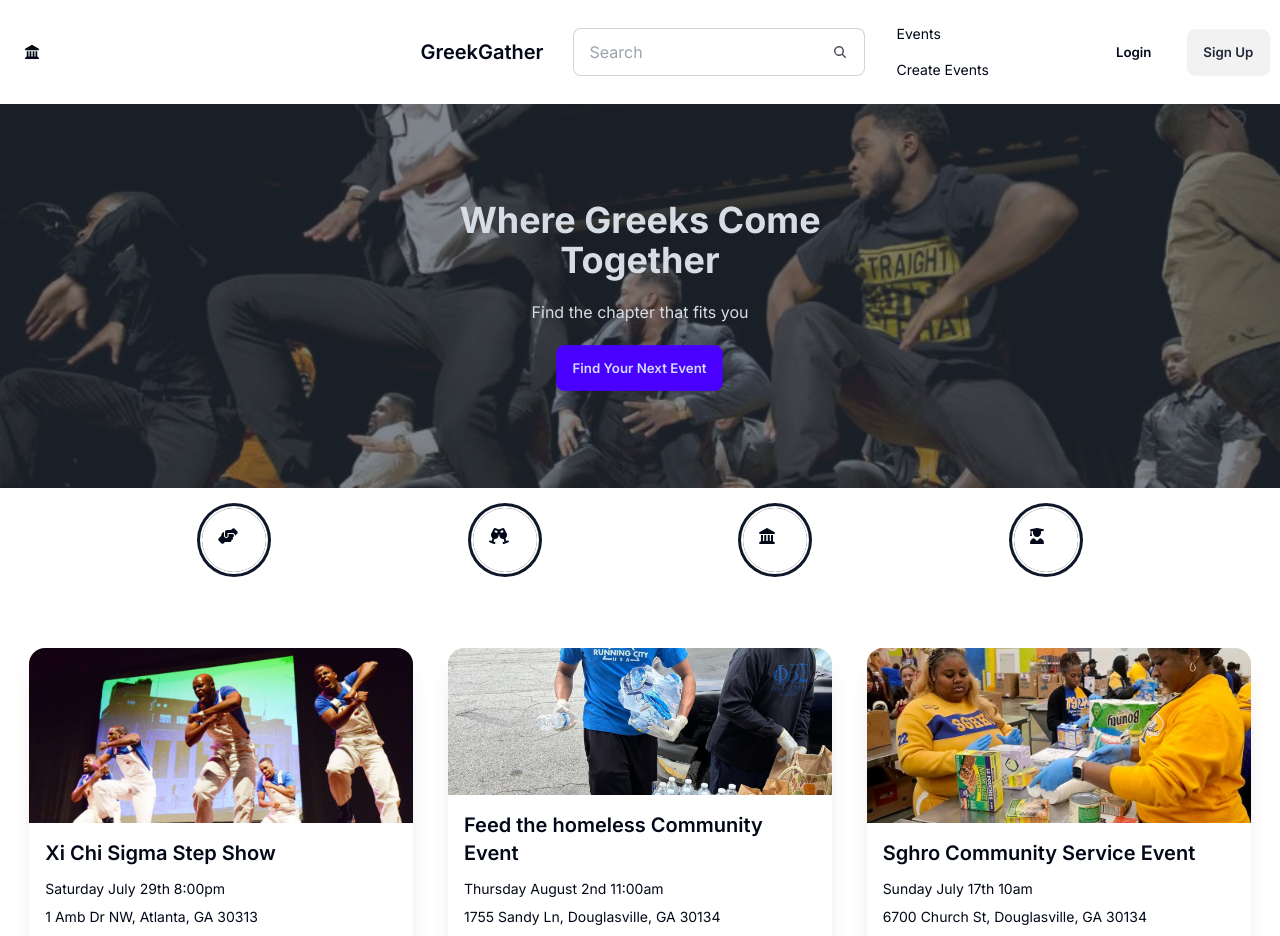
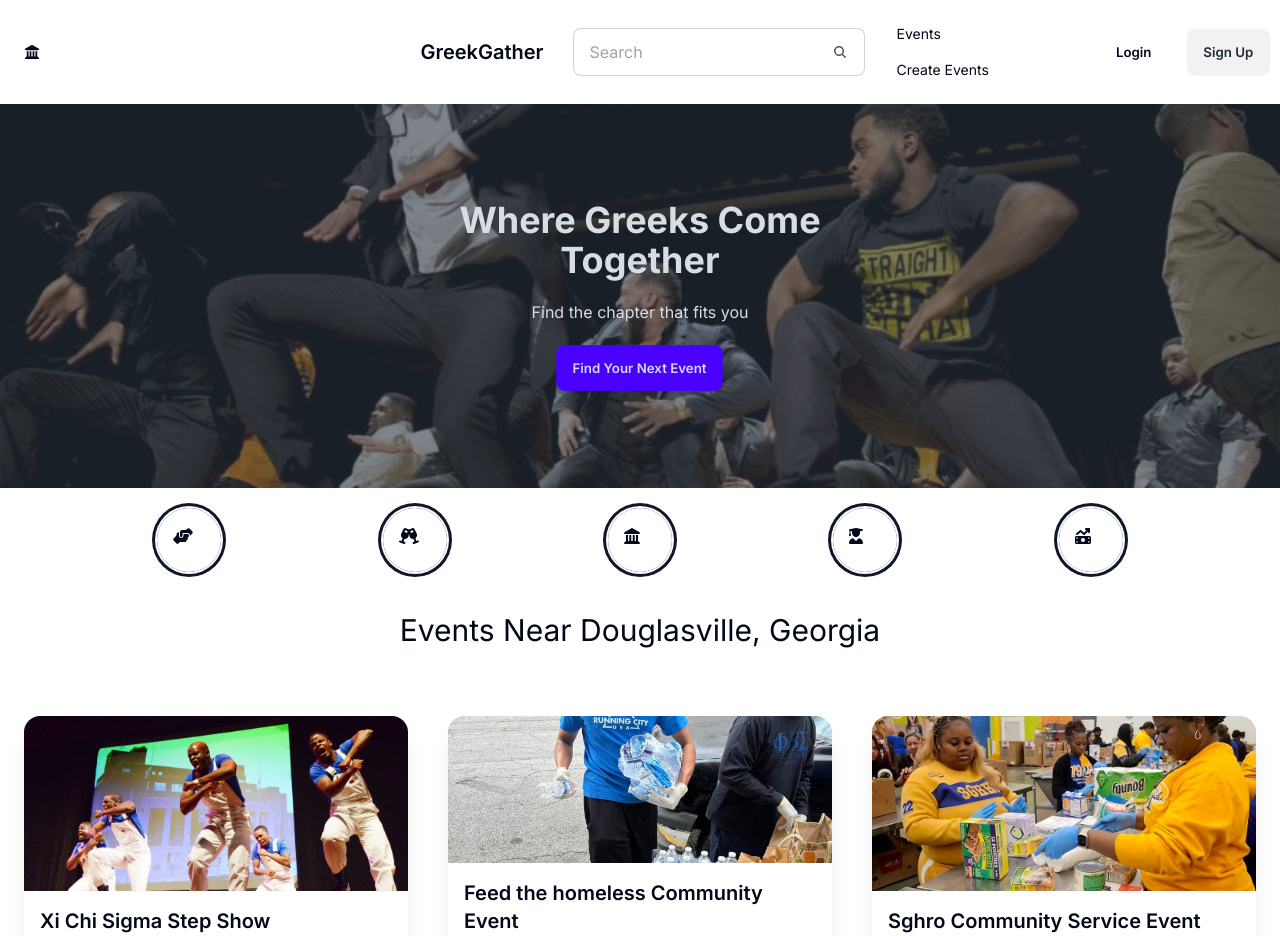
Before and after one commit to christprix/GatherGreek, a Next.js app: page / in a window 1280 px wide. Shown: the top 936 px of the page. Built offline with nearby package versions, Linux system fonts and the light colour scheme.

Commit message:
add text to home page

```diff
--- a/src/app/page.tsx
+++ b/src/app/page.tsx
@@ -9,6 +9,7 @@ import {
   faChampagneGlasses,
   faLandmark,
   faUserGraduate,
+  faMoneyBillTrendUp,
 } from "@fortawesome/free-solid-svg-icons";
 import greekstep from "/public/greekstep-p01.jpg";
 import sigmavolunteer from "/public/sigmavolunteer.jpg";
@@ -45,6 +46,8 @@ const element = <FontAwesomeIcon icon={faHandshakeAngle} />;
 const element2 = <FontAwesomeIcon icon={faChampagneGlasses} />;
 const element3 = <FontAwesomeIcon icon={faLandmark} />;
 const element4 = <FontAwesomeIcon icon={faUserGraduate} />;
+const element5 = <FontAwesomeIcon icon={faMoneyBillTrendUp} />;
+
 const logo1 = <FontAwesomeIcon icon={faLandmark} className="w-6" />;
 
 export default function Home() {
@@ -76,11 +79,17 @@ export default function Home() {
             <div>{element4}</div>
           </div>
         </div>
+        <div className="avatar m-1">
+          <div className="p-4 hover:p-3 ring-primary ring-offset-base-100 w-16 rounded-full ring ring-offset-2">
+            <div>{element5}</div>
+          </div>
+        </div>
       </div>
       <div className="flex flex-col justify-around items-center">
+        <div className="text-3xl p-5">Events Near Douglasville, Georgia</div>
         <div className="flex flex-row max-w-64 m-4"></div>
       </div>
-      <div className="flex md:flex-row flex-col justify-around items-center m-3">
+      <div className="flex md:flex-row flex-col justify-around items-center m-1">
         <>{eventcard}</>
       </div>
       <Footer></Footer>
```
